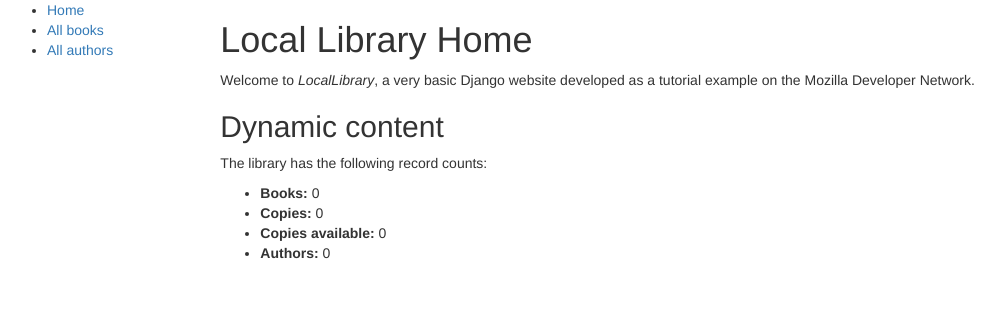
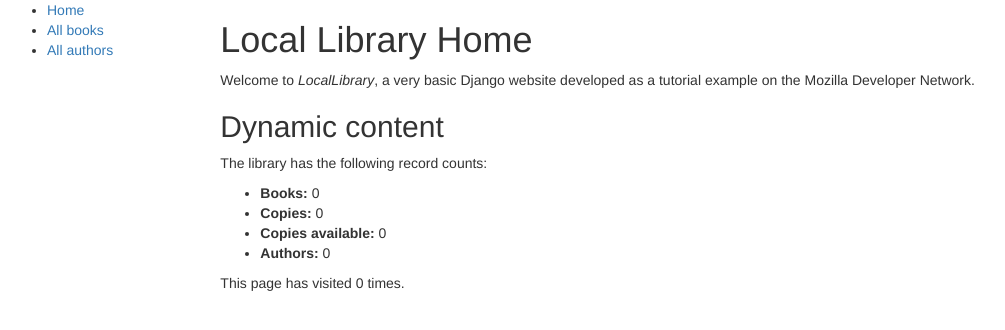
Before and after one commit to kw-artem/django-library, a Django app: page /catalog/ in a window 1280 px wide. Shown: the top 330 px of the page, without its empty margins (8-1013 px from the left). Run offline with Django 3.2, Linux system fonts and the light colour scheme; data that the repository does not hold is empty; some libraries are stand-ins or nearby versions.

Commit message:
Sessions. Added simple page visitors counter.

```diff
--- a/catalog/templates/index.html
+++ b/catalog/templates/index.html
@@ -17,4 +17,5 @@
 		<li><strong>Authors:</strong> {{ num_authors }}</li>
 	</ul>
 
+<p> This page has visited {{ num_visits }} times.
 {% endblock %}
--- a/catalog/views.py
+++ b/catalog/views.py
@@ -1,4 +1,5 @@
 from django.shortcuts import render
+import django.contrib.sessions
 from .models import Book, Author, BookInstance, Genre
 from django.views.generic.list import ListView
 from django.views.generic.detail import DetailView
@@ -10,10 +11,13 @@
 	num_instances_available=BookInstance.objects.filter(status__exact='a').count()
 	num_authors = Author.objects.all().count()
 
+	num_visits = request.session.get('num_visits', 0)
+	request.session['num_visits'] = num_visits + 1
+
 	return render(
 		request,
 		'index.html',
-		context={'num_books':num_books,'num_instances':num_instances,'num_instances_available':num_instances_available,'num_authors':num_authors},
+		context={'num_books':num_books, 'num_instances':num_instances, 'num_instances_available':num_instances_available, 'num_authors':num_authors, 'num_visits':num_visits},
 	)
 
 
```
